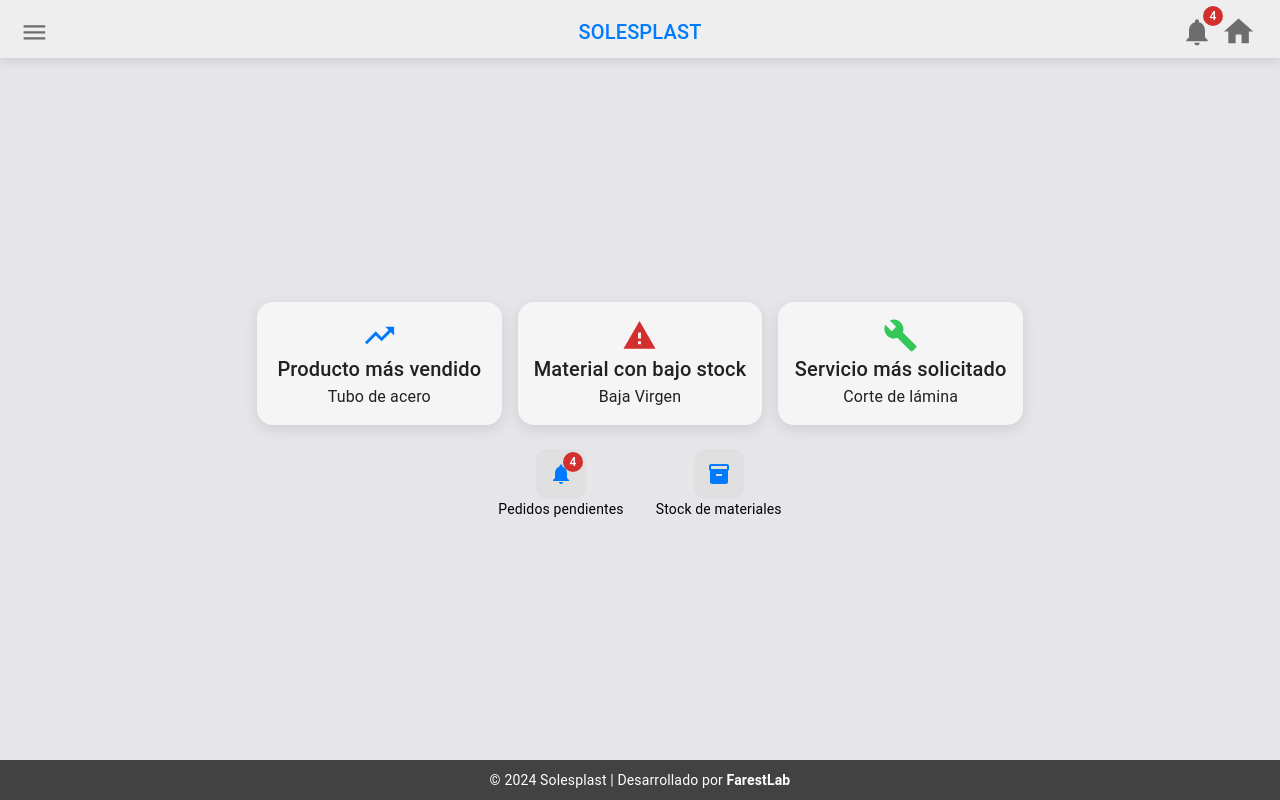
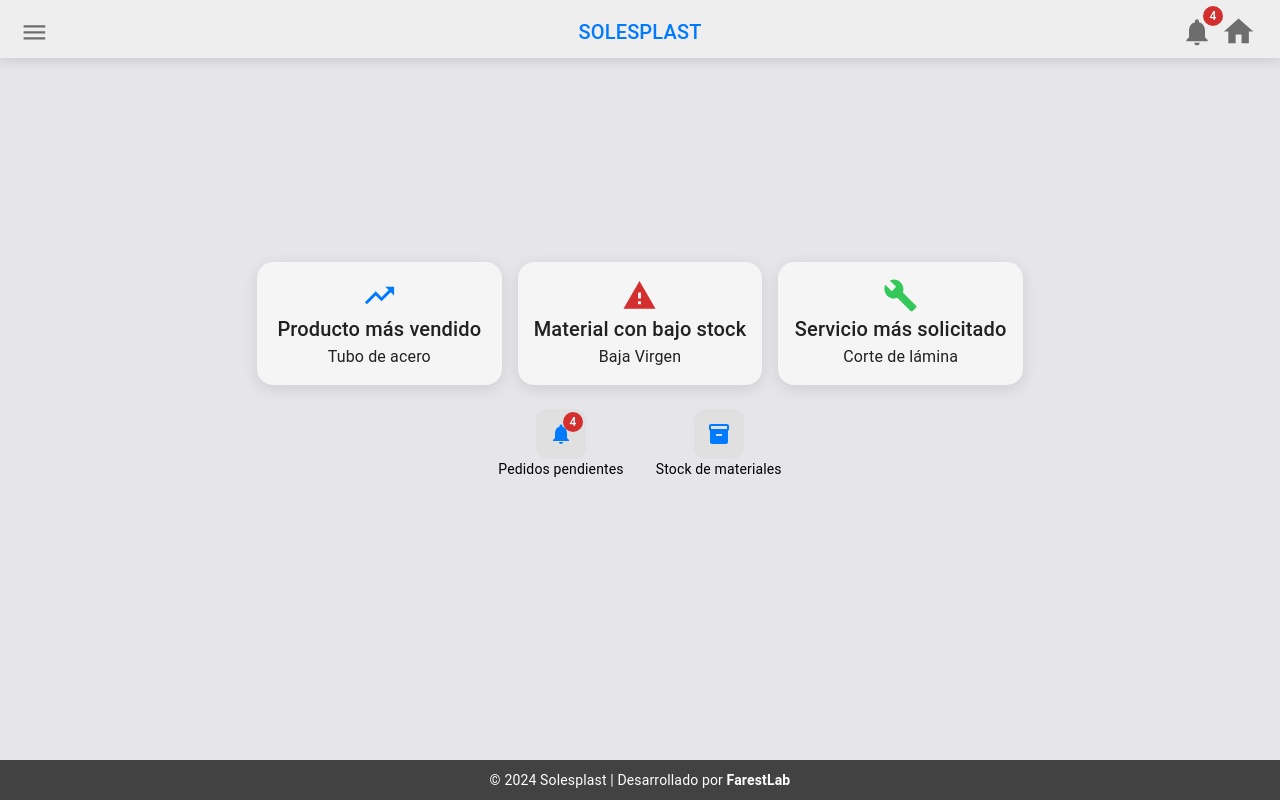
Before and after one commit to DiegoEstela/solesplast-farestlab, a React (Vite) app: page / in a window 1280 px wide. Built offline with nearby package versions, Linux system fonts and the light colour scheme.

Commit message:
fix createClients

```diff
--- a/src/pages/Coustomers/CreateCustomer.tsx
+++ b/src/pages/Coustomers/CreateCustomer.tsx
@@ -1,5 +1,5 @@
 import { useForm } from "react-hook-form";
-import { Container, TextField, Button, Typography, Box } from "@mui/material";
+import { Container, TextField, Button, Box } from "@mui/material";
 import { useNavigate } from "react-router-dom";
 
 interface CustomerForm {
@@ -32,11 +32,8 @@ const CreateCustomer = () => {
 
   return (
     <Container maxWidth="sm">
-      <Typography variant="h5" align="center" marginTop={4}>
-        Crear Nuevo Cliente
-      </Typography>
       <form onSubmit={handleSubmit(onSubmit)}>
-        <Box display="flex" flexDirection="column" gap={2} marginTop={3}>
+        <Box display="flex" flexDirection="column" gap={2} marginTop={10}>
           <TextField
             label="Nombre"
             {...register("name", { required: true })}
--- a/src/pages/Home/Home.style.ts
+++ b/src/pages/Home/Home.style.ts
@@ -8,7 +8,7 @@ export const HomeContainer = styled("div")(({ theme }) => ({
   paddingTop: "70px",
   gap: theme.spacing(4),
   backgroundColor: theme.palette.background.default,
-  minHeight: "90vh",
+  minHeight: "80vh",
 }));
 
 export const MetricsContainer = styled("div")(({ theme }) => ({
```
